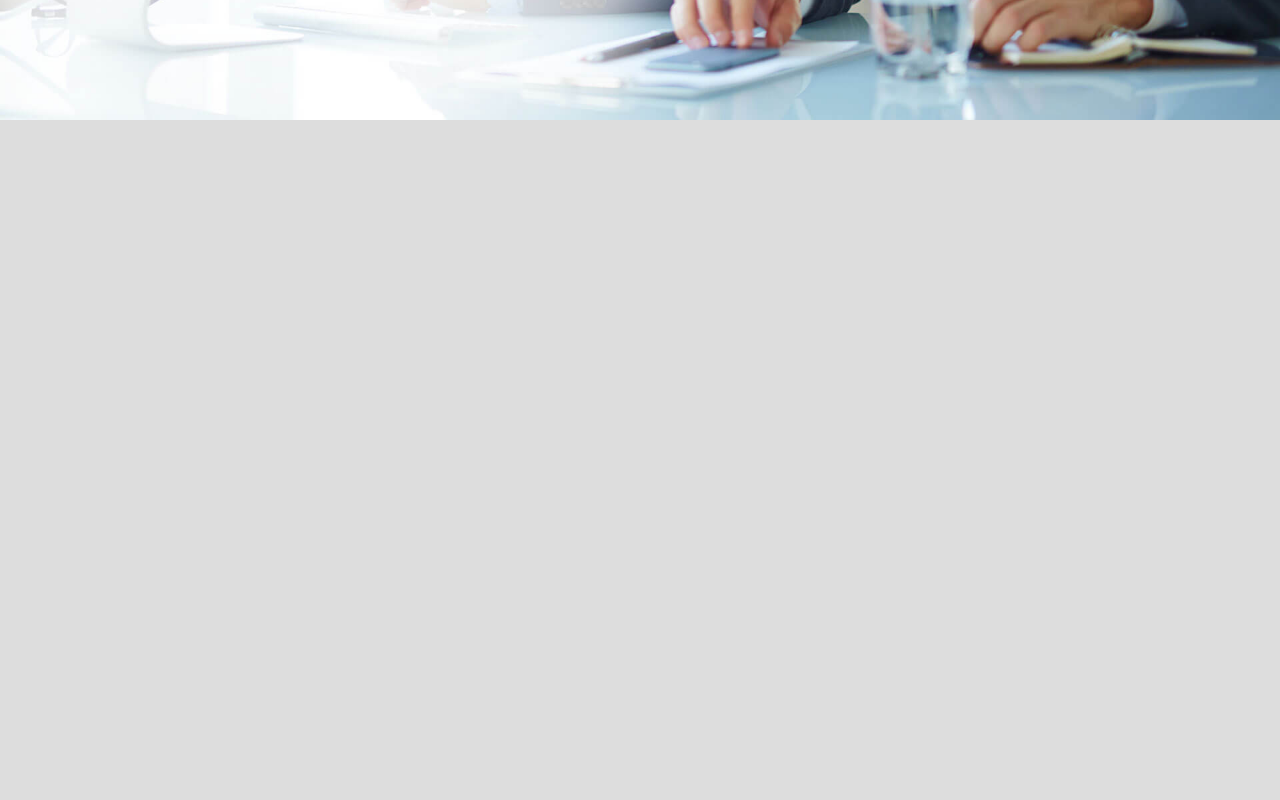
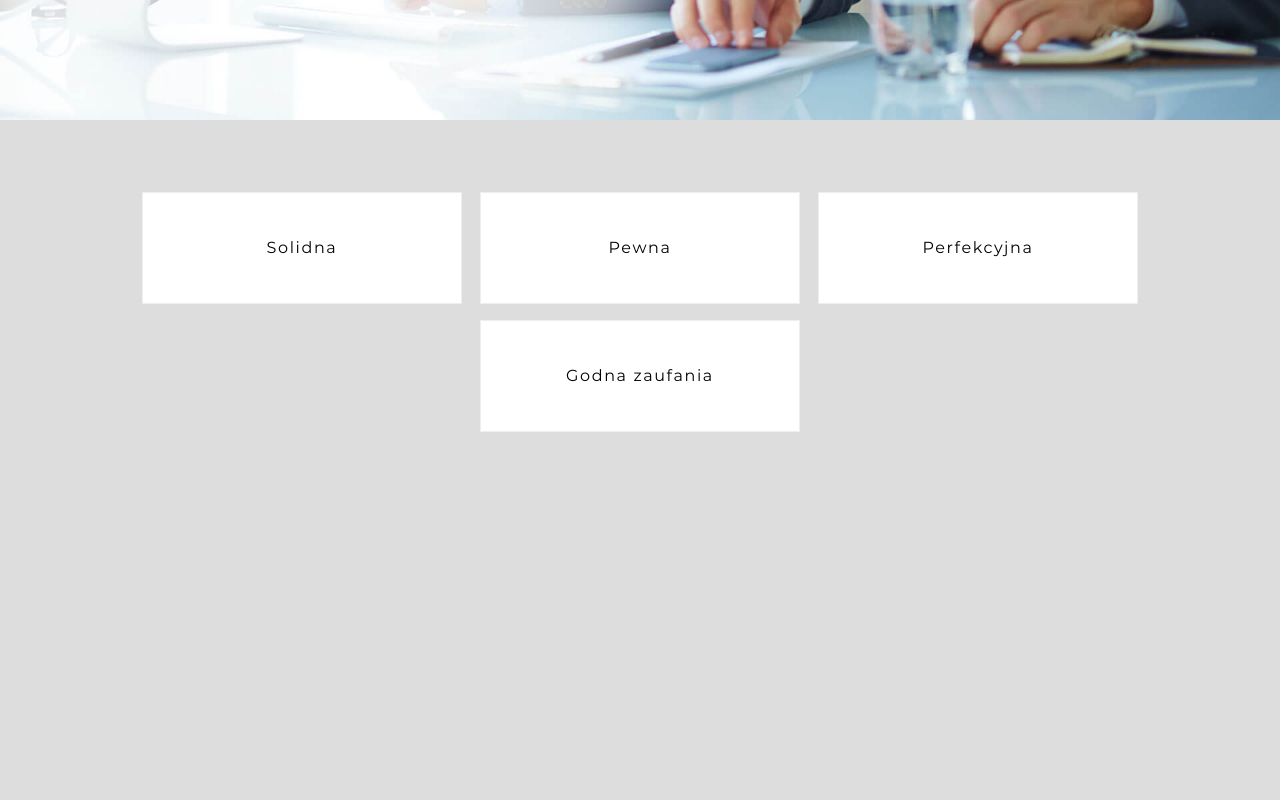
Before and after one commit to marcaj/eye-consultant, a plain HTML site: page index.html in a window 1280 px wide. Shown: the part 680-1480 px from the top of the page. Drawn offline with Linux system fonts and the light colour scheme.

Commit message:
Add css animations to boxes

```diff
--- a/css/main.css
+++ b/css/main.css
@@ -179,15 +179,37 @@ body {
 }
 
 .boxes {
+    padding-top: 4rem;
     position: relative;
     background-color: #ddd;
     height: 100vh;
+    text-align: center;
+    font-size: 0;
+}
+
+.box {
+    font-size: 1rem;
+    border: 1px solid #eeeeee;
+    height: 7em;
+    width: 20em;
+    display: inline-flex;
+    align-items: center;
+    justify-content: center;
+    box-sizing: border-box;
+    background-color: white;
+    margin: 0.5em;
+    transform: translate3d(0, 0, 0);
+    animation: 0.4s cubic-bezier(0.39, 0.575, 0.565, 1) 0.1s 1 normal both running scale-up-center;
 }
 
 .contact {
     position: relative;
     background-color: #333;
     height: 100vh;
+}
+
+.animate {
+    animation: none;
 }
 
 /*!
@@ -282,3 +304,29 @@ body {
     transform: rotate(-90deg);
     transition: bottom 0.1s ease-out, transform 0.22s 0.12s cubic-bezier(0.215, 0.61, 0.355, 1);
 }
+
+/**
+ * ----------------------------------------
+ * animation scale-up-center
+ * ----------------------------------------
+ */
+ @-webkit-keyframes scale-up-center {
+    0% {
+      -webkit-transform: scale(0.5);
+              transform: scale(0.5);
+    }
+    100% {
+      -webkit-transform: scale(1);
+              transform: scale(1);
+    }
+  }
+  @keyframes scale-up-center {
+    0% {
+      -webkit-transform: scale(0.5);
+              transform: scale(0.5);
+    }
+    100% {
+      -webkit-transform: scale(1);
+              transform: scale(1);
+    }
+  }
--- a/index.html
+++ b/index.html
@@ -1,5 +1,5 @@
 <!doctype html>
-<html class="no-js" lang="">
+<html class="no-js" lang="pl">
 <head>
   <meta charset="utf-8">
   <title></title>
@@ -45,6 +45,18 @@
 
   <section class="boxes">
     <a class="anchor" name="uslugi"></a>
+    <div class="box animate">
+      <h3>Solidna</h3>
+    </div>
+    <div class="box animate">
+      <h3>Pewna</h3>
+    </div>
+    <div class="box animate">
+      <h3>Perfekcyjna</h3>
+    </div>
+    <div class="box animate">
+      <h3>Godna zaufania</h3>
+    </div>
   </section>
 
   <section class="contact">
--- a/js/script.js
+++ b/js/script.js
@@ -59,3 +59,21 @@
 
     init();
 })();
+
+(function () {
+    const toAnimate = document.querySelectorAll(".animate");
+
+    let animationObserver = new IntersectionObserver(function (entries) {
+        console.log(entries);
+        entries.forEach(function (entry) {
+            if (entry.intersectionRatio > 0) {
+                entry.target.classList.remove("animate");
+                animationObserver.unobserve(entry.target);
+            }
+        });
+    });
+
+    toAnimate.forEach(function (element) {
+        animationObserver.observe(element);
+    });
+})();
```
